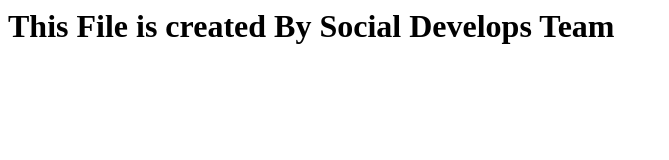
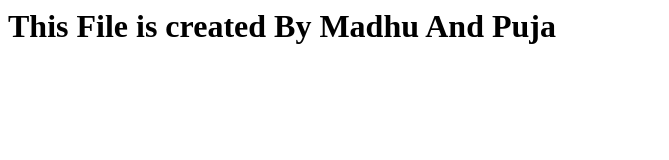
Before and after one commit to ashutoshnayakhere/Demo5, a plain HTML site: page index.html in a window 1280 px wide. Shown: the whole page, without its empty margins (0-669 px from the left). Drawn offline with Linux system fonts and the light colour scheme.

Commit message:
Update index.html

```diff
--- a/index.html
+++ b/index.html
@@ -10,7 +10,7 @@
     <body>
 
 
-     <h1>This File is created By Social Develops Team</h1>
+     <h1>This File is created By Madhu And Puja </h1>
 
     </body>
 
```
